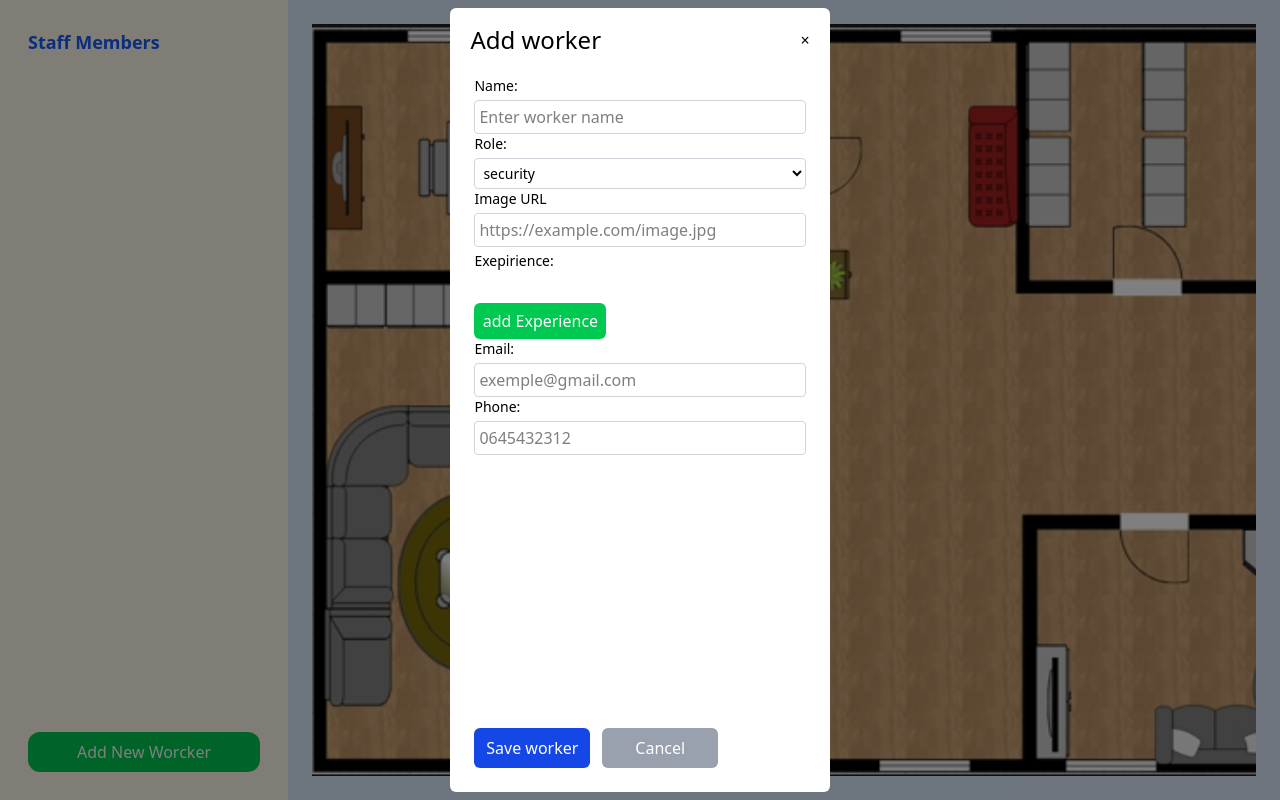
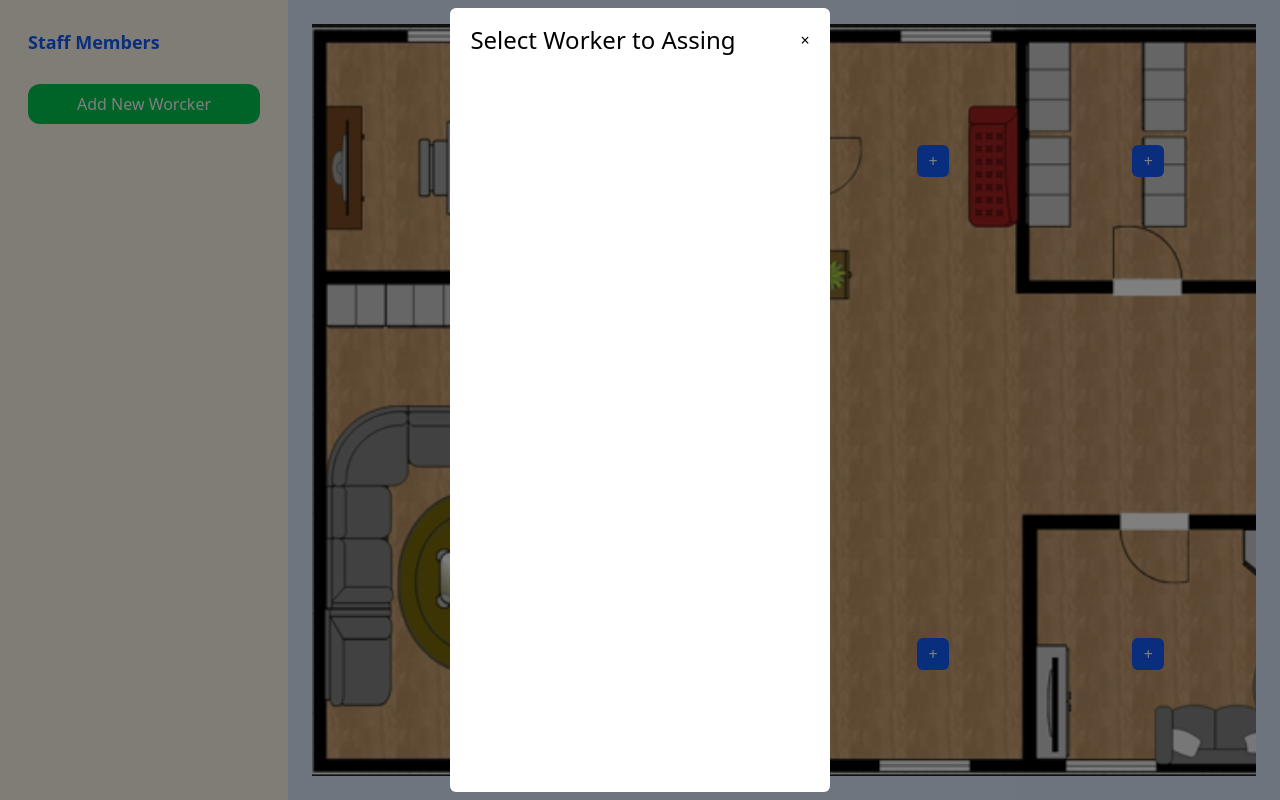
Before and after one commit to YoussefBoualy913/WorkSphere_VirtualWorkspace, a website: page index.html in a window 1280 px wide. Drawn offline with Linux system fonts and the light colour scheme.

Commit message:
terminer les parties impartante en html

```diff
--- a/index.html
+++ b/index.html
@@ -5,16 +5,17 @@
     <meta charset="UTF-8">
     <meta name="viewport" content="width=device-width, initial-scale=1.0">
     <title>Document</title>
+    <link rel="stylesheet" href="style.css">
     <link href="src/output.css" rel="stylesheet">
 </head>
 
 <body>
     <div class="app flex h-screen bg-blue-100">
         <aside id="aside-staff-membres" class=" w-2xs h-screen  bg-amber-50">
-            <div id="staff-membres-contenaire" class="flex flex-col justify-between h-full p-7">
+            <div id="staff-membres-contenaire" class="flex flex-col gap-2 h-full p-7">
                 <div class="flex flex-col gap-5">
                     <h1 id="title-staff-membres " class="text-blue-600 font-bold text-lg">Staff Members</h1>
-                    <div id="staff-membres " class="flex flex-col gap-3">
+                    <div id="staf" class="flex flex-col gap-3">
                         <!-- add workers -->
                         <!-- <div class="worker flex p-2 border rounded-md gap-3 bg-neutral-50 text-base shadow-md border-gray-200">
                             <img src="124043.png" alt="" class="profil-image rounded-3xl" width="50" height="50">
@@ -34,57 +35,96 @@
             <section class="h-full bg-[url(/Capturew.png)] bg-no-repeat bg-cover flex justify-between">
 
                 <div class="h-full w-[38.6%]">
-                    <div id="conference-room" class=" w-full h-[34.5%]">
 
+                    <div id="conference-room" class=" w-full h-[34.5%] flex justify-center items-center flex-col gap-1">
+                        <div class="w-full flex justify-center items-center gap-1" id="conference-room-worker">
+                        <!-- <div class="worker flex  p-2 border rounded-md gap-3 bg-neutral-50 text-base shadow-md border-gray-200 w-[40%]">
+                            <img src="124043.png" alt="" class="profil-image rounded-3xl" width="30" height="30">
+                            <div class="flex flex-col justify-center">
+                                <p class="name text-xs">hggfdsdfg</p>
+                                <p class="role text-xs">kjhgyu</p>
+                            </div>
+                            <button class="btnx m-auto border pl-0.5 pr-0.5 rounded-2xl  flex justify-center items-center text-white"><span>x</span></button>
+                        </div> -->
+
+
+                        </div>
+                         <button class="text-white w-8 h-8 rounded-md bg-blue-600">+</button>
                     </div>
-                    <div id="reception-room" class=" w-full h-[65.5%]">
 
+                    <div id="reception-room" class=" w-full h-[65.5%] flex justify-center items-center flex-col gap-1">
+                        <div class="w-full flex justify-center items-center gap-1" id="conference-room-worker">
+                        <!-- <div class="worker flex  p-2 border rounded-md gap-3 bg-neutral-50 text-base shadow-md border-gray-200 w-[40%]">
+                            <img src="124043.png" alt="" class="profil-image rounded-3xl" width="30" height="30">
+                            <div class="flex flex-col justify-center">
+                                <p class="name text-xs">hggfdsdfg</p>
+                                <p class="role text-xs">kjhgyu</p>
+                            </div>
+                            <button class="btnx m-auto border pl-0.5 pr-0.5 rounded-2xl  flex justify-center items-center text-white"><span>x</span></button>
+                        </div> -->
+
+
+                        </div>
+                         <button class="text-white w-8 h-8 rounded-md bg-blue-600">+</button>
                     </div>
                 </div>
 
                 <div class="h-full w-[45.6%] flex flex-col justify-between">
                     <div class="w-full h-[36%] flex">
-                        <div id="servers-room" class="h-full w-[50%]">
+                        <div id="servers-room" class="h-full w-[50%] flex justify-center items-center flex-col gap-1">
+                             <div class="w-full flex justify-center items-center gap-1" id="conference-room-worker">
+
 
                         </div>
-                        <div id="security-room" class="h-full w-[50%]">
+                         <button class="text-white w-8 h-8 rounded-md bg-blue-600">+</button>
+                        </div>
+                        <div id="security-room" class="h-full w-[50%] flex justify-center items-center flex-col gap-1">
+                              <div class="w-full flex justify-center items-center gap-1" id="conference-room-worker">
 
+                        </div>
+                         <button class="text-white w-8 h-8 rounded-md bg-blue-600">+</button>
                         </div>
                     </div>
                     <div class="w-full h-[33%] flex">
-                        <div id="staff-room" class="h-full w-[50%]">
+                        <div id="staff-room" class="h-full w-[50%] flex justify-center items-center flex-col gap-1">
+                             <div class="w-full flex justify-center items-center gap-1" id="conference-room-worker">
 
                         </div>
-                        <div id="vault-room" class="h-full w-[50%]">
+                         <button class="text-white w-8 h-8 rounded-md bg-blue-600">+</button>
+                        </div>
+                        <div id="vault-room" class="h-full w-[50%] flex justify-center items-center flex-col gap-1">
+                            <div class="w-full flex justify-center items-center gap-1" id="conference-room-worker">
 
+                        </div>
+                         <button class="text-white w-8 h-8 rounded-md bg-blue-600">+</button>
                         </div>
                     </div>
                 </div>
             </section>
         </main>
     </div>
-    <div class="modal fixed top-0 left-0 flex justify-center z-100 w-full h-full p-2 " id="add-modal">
+    <div class="modal fixed top-0 left-0 justify-center z-100 w-full h-full p-2" id="add-modal">
         <div class="modal__overlay absolute top-0 left-0 w-full h-full bg-black/50"></div>
         <div class="modal__content w-[30%] rounded-md overflow-auto p-5 pt-4 bg-white z-200 flex flex-col  gap-4">
             <header class="modal__header flex justify-between">
-                <h3 class="modal__title text-2xl" id="modal-title">Add worker</h3>
+                <h3 class="modal__title text-2xl text-blue-500" id="modal-title">Add worker</h3>
                 <button class="modal__close" data-action="close-modal">&times;</button>
             </header>
             <div class="modal__body h-[95%] " id="modal-body">
-                <form class="form flex flex-col gap-4 justify-between h-full p-1 mb-4" id="worker-form">
-                    <div>
+                <form class="form flex flex-col justify-between h-full p-1 mb-4" id="worker-form">
+                    <div class="forminput flex flex-col">
                         <div class="alert--error" id="form-errors"></div>
                         <div class="form__group flex flex-col  gap-1">
                             <label class="form__label text-sm font-mono" for="worker-name">Name:</label>
                             <input type="text" id="worker-name"
                                 class="border border-gray-300 p-1 rounded-sm outline-none focus:border-blue-500 "
-                                placeholder="Enter worker name" required>
+                                placeholder="Enter worker name">
 
                         </div>
                         <div class="form__group flex flex-col  gap-1">
                             <label class="form__label text-sm" for="worker-role">Role:</label>
                             <select
-                                class="border border-gray-300 p-1 rounded-sm outline-none focus:border-blue-500 text-sm">
+                                class="border border-gray-300 p-1 rounded-sm outline-none focus:border-blue-500 text-sm" id="role">
                                 <option value="security" class="">security</option>
                                 <option value="Receptionist">Receptionist</option>
                                 <option value="IT Guy">IT Guy</option>
@@ -137,31 +177,41 @@
 
                         </div>
 
-
                         <div class="form__group flex flex-col  gap-1">
                             <label class="form__label text-sm" for="event-seats">Email:</label>
                             <input type="email" id="worker-email"
                                 class="border border-gray-300 p-1 rounded-sm outline-none focus:border-blue-500"
-                                placeholder="exemple@gmail.com" required>
+                                placeholder="exemple@gmail.com" >
                         </div>
-
 
                         <div class="form__group flex flex-col gap-1">
                             <label class="form__label text-sm" for="event-price">Phone:</label>
                             <input type="tel" id="worker-tel"
                                 class="border border-gray-300 p-1 rounded-sm outline-none focus:border-blue-500"
-                                placeholder="0645432312" required>
+                                placeholder="0645432312" >
                         </div>
                     </div>
+                    <div id="errur"></div>
                     <div class="form__actions flex gap-3 h-10">
-                        <button type="submit" class="btn bg-blue-700 w-[35%] h-10 rounded-md text-white">Save
+                        <button type="submit" class="btn bg-blue-700 w-[35%] h-10 rounded-md text-white" id="saveworker">Save
                             worker</button>
                         <button type="reset" class="btn bg-gray-400 w-[35%] h-10 rounded-md text-white">Cancel</button>
                     </div>
 
-
                 </form>
 
+            </div>
+        </div>
+    </div>
+     <div class="flex fixed top-0 left-0 justify-center z-100 w-full h-full p-2" id="add-modal">
+        <div class="modal__overlay absolute top-0 left-0 w-full h-full bg-black/50"></div>
+        <div class="modal__content w-[30%] rounded-md overflow-auto p-5 pt-4 bg-white z-200 flex flex-col  gap-4">
+            <header class="modal__header flex justify-between">
+                <h3 class="modal__title text-2xl text-blue-500" id="modal-title">Select Worker to Assing</h3>
+                <button class="modal__close" data-action="close-modal">&times;</button>
+            </header>
+            <div class="modal__body h-[95%] " id="modal-body">
+                <button type="submit" class="btn  w-full h-10 rounded-md text-white" id="saveworker">Close</button>
             </div>
         </div>
     </div>
--- a/script.js
+++ b/script.js
@@ -1,2 +1,8 @@
-const r=document.querySelector('#h');
-console.log(r);
+const workers=[];
+
+function addworker(){
+ const modal=document.querySelector('.modal');
+//  console.log(modal);
+
+    modal.style.display='flex';
+}
--- /dev/null
+++ b/style.css
@@ -0,0 +1,20 @@
+.modal{
+    display: none;
+}
+.btnx{
+    background-color: rgb(234, 14, 14);
+    width: 20px;
+    height: 20px;
+    padding-bottom: 7px;
+
+}
+#conference-room-worker{
+  flex-wrap: wrap;
+}
+.forminput{
+    gap: 0.5rem;
+}
+.form{
+    gap: 1rem;
+    margin-bottom: 1rem;
+}
```
